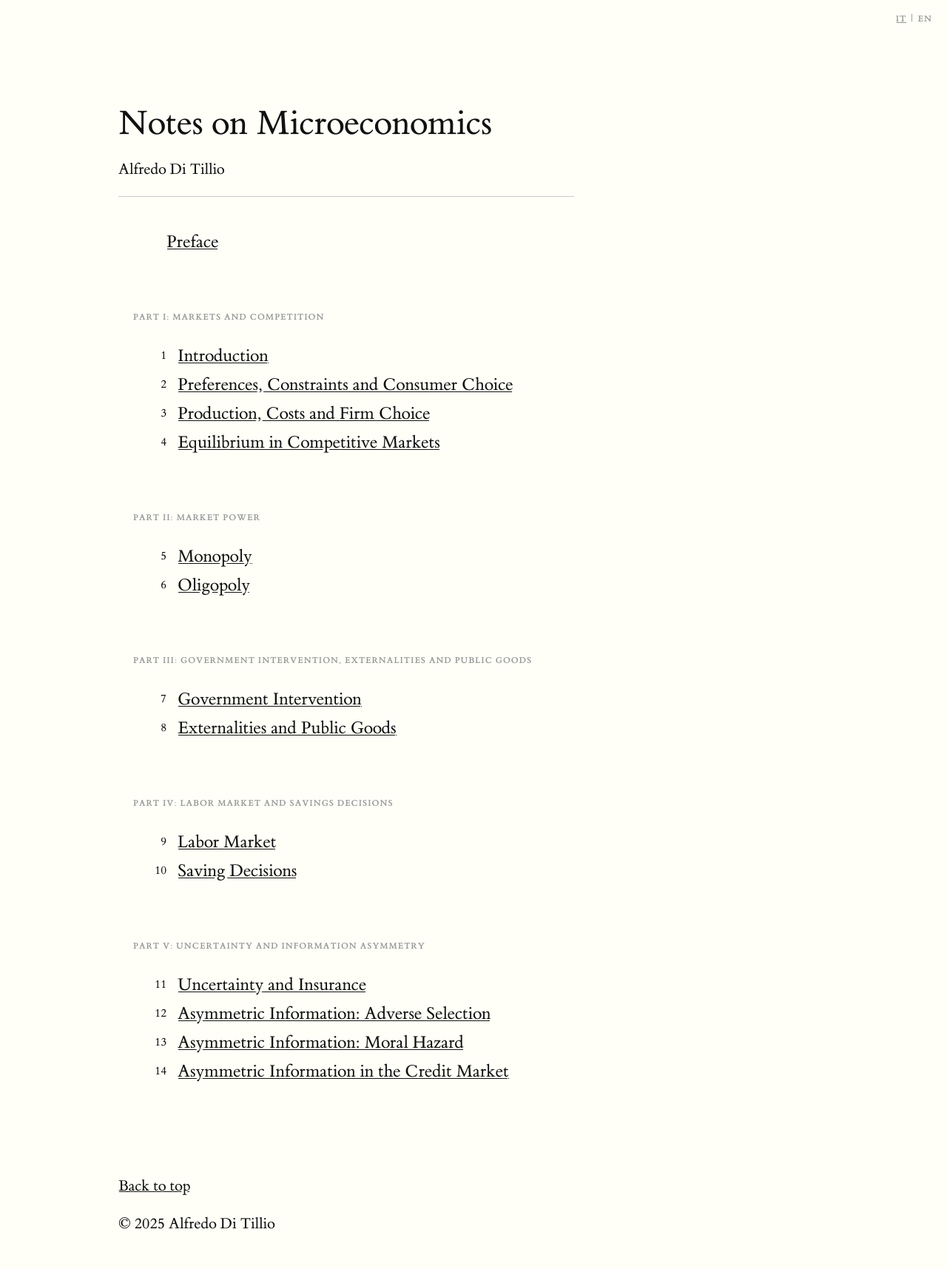
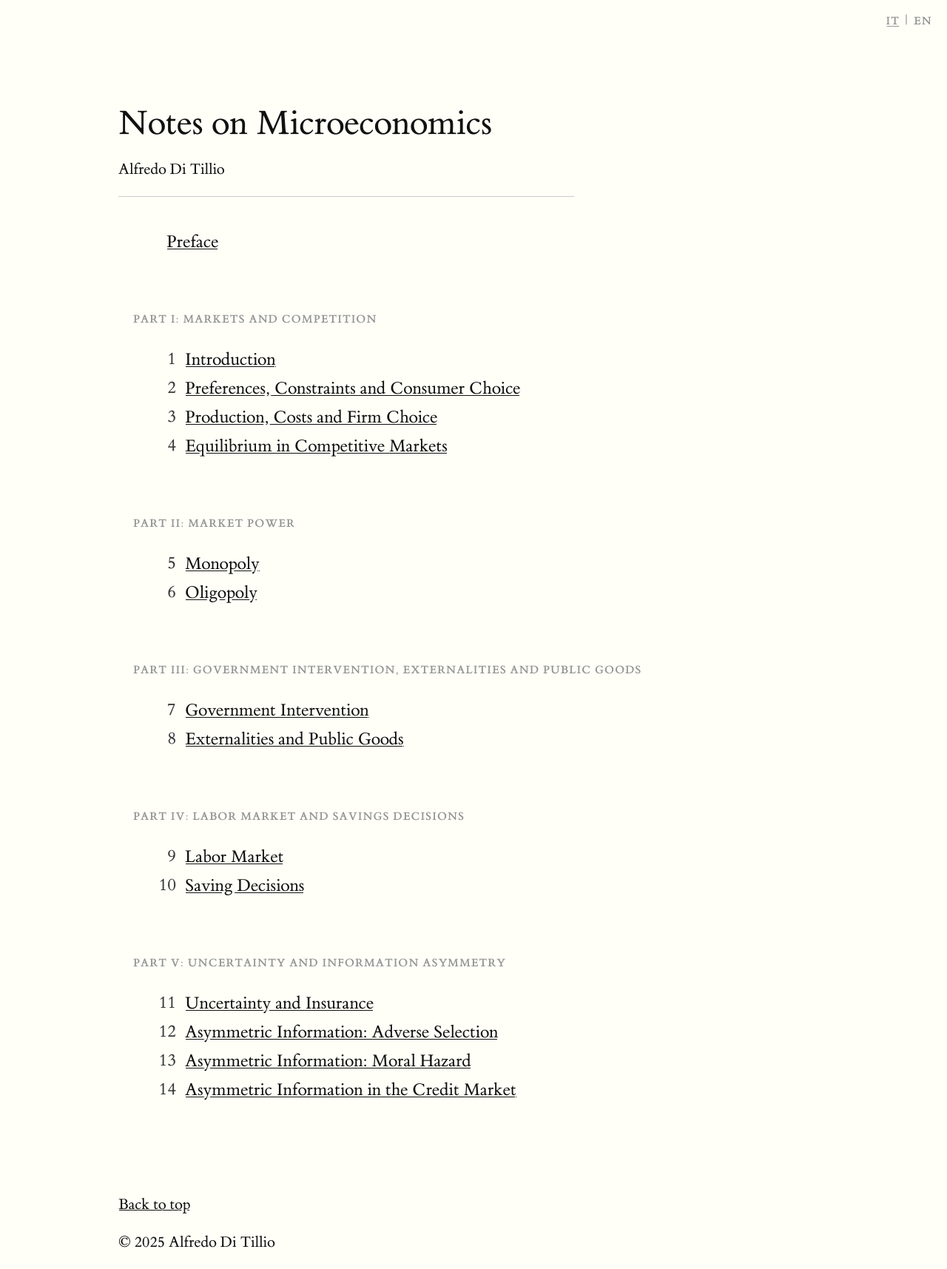
Before and after one commit to ditillio/micro26_work-accordion, a Jekyll site: the page built from en/index.md, in a window 1280 px wide. Shown: the whole page at 74% size. Built offline with Jekyll 4.4.1, drawn with Linux system fonts in a browser that asks for light colours; a script that is not in the unit is left out; before the commit the page ends 1690 px from its top, so only the background shows below that.

Commit message:
accordion

```diff
--- a/static/css/toc-accordion.css
+++ b/static/css/toc-accordion.css
@@ -18,8 +18,29 @@
   color: #444;
 }
 
+/* Parti (PARTE I, PARTE II, ...) */
+.subtitle {
+  font-size: 1.05em;      /* leggermente più grande */
+  margin-top: 0rem;
+  margin-bottom: 0rem;}
+
 /* avoid grey focus rectangles */
 .chapter_link > a:focus{ outline: none; }
+
+/* Piccola correzione verticale per i numeri dei capitoli */
+.chapter_link .number {
+  display: inline-block;
+  font-size: 1em;      /* mantieni la dimensione che hai scelto */
+  line-height: 1;         /* evita variazioni di altezza */
+  vertical-align: middle; /* fallback */
+  position: relative;     /* rende possibile il top: */
+  top: -0.1em;           /* sposta il numero leggermente in alto */
+  padding-right: 0.8rem;
+  text-align: right;
+  min-width: 2.2rem;
+  color: #3b3b3b;
+}
+
 
 /* =========================================================
    SEZIONI: underline singola (elimina qualsiasi underline "custom")
```
Also changed, not shown: 1 other file.
